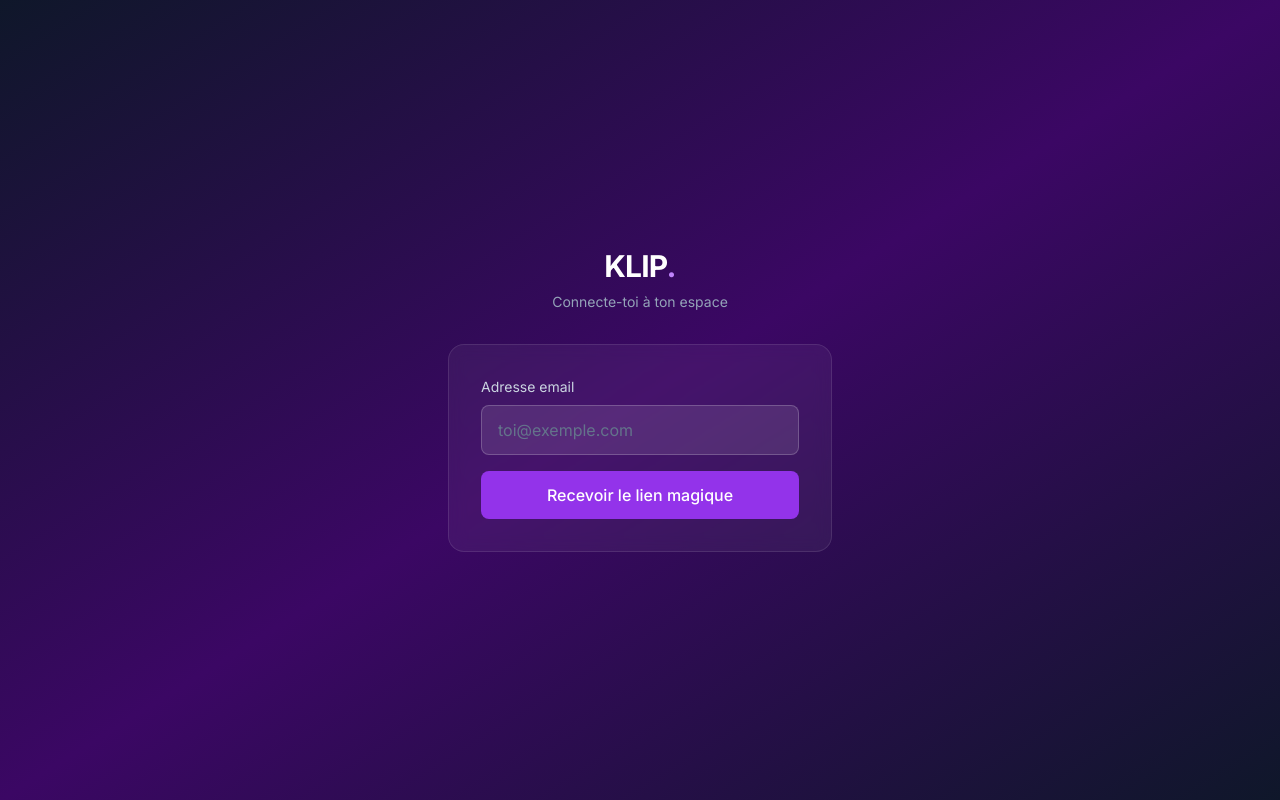
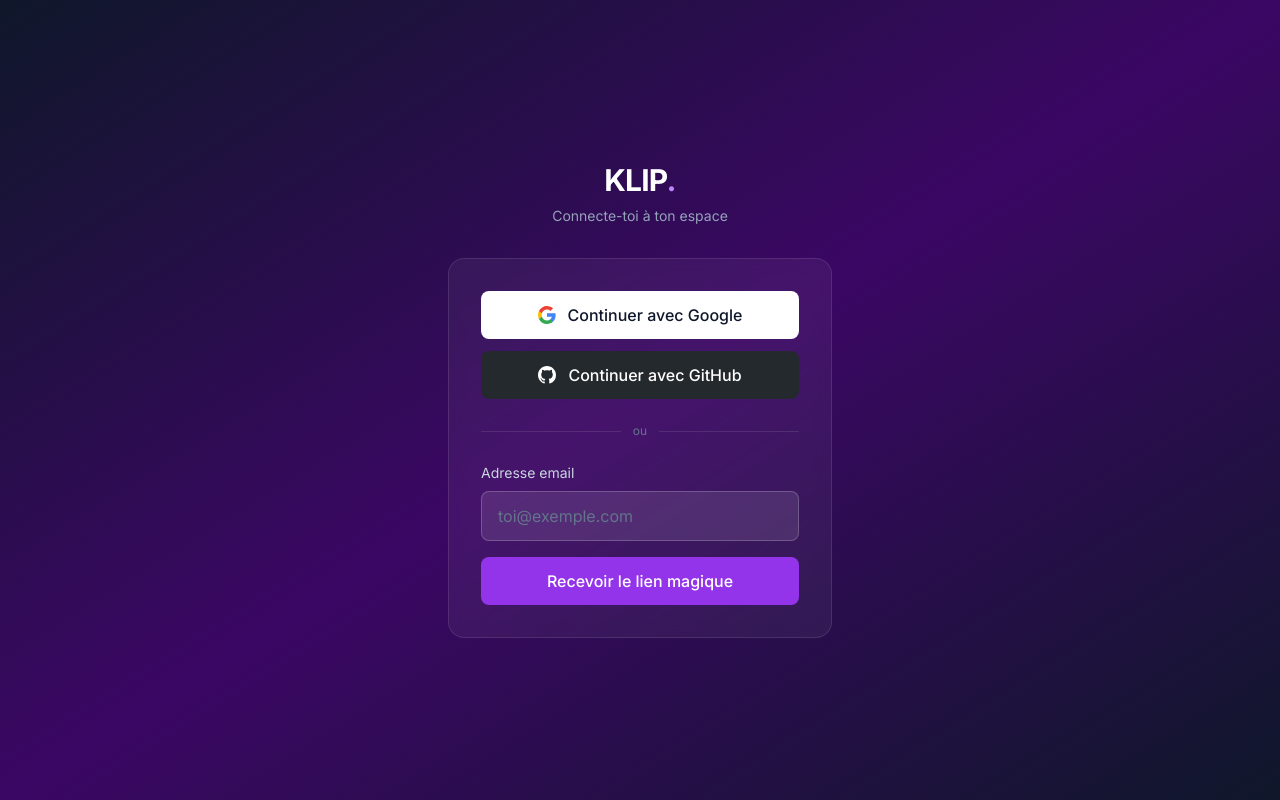
Before and after one commit to asinda/klip, a Next.js app: page /login in a window 1280 px wide. Built offline with nearby package versions, Linux system fonts and the light colour scheme; no server answers.

Commit message:
feat(auth): add Google/GitHub sign-in options, add public README
Adds Google and GitHub OAuth buttons to the login page alongside the
existing magic-link form, reusing the same /api/auth/callback route.
Also ignores local Claude Code state and documents the project for
public visibility on GitHub.

```diff
--- a/app/login/page.tsx
+++ b/app/login/page.tsx
@@ -8,6 +8,7 @@ export default function LoginPage() {
   const [email, setEmail] = useState('')
   const [loading, setLoading] = useState(false)
   const [sent, setSent] = useState(false)
+  const [oauthLoading, setOauthLoading] = useState<'google' | 'github' | null>(null)
   const supabase = createClient()
 
   async function handleSubmit(e: React.FormEvent) {
@@ -24,6 +25,20 @@ export default function LoginPage() {
       toast.error(error.message)
     } else {
       setSent(true)
+    }
+  }
+
+  async function handleOAuth(provider: 'google' | 'github') {
+    setOauthLoading(provider)
+    const { error } = await supabase.auth.signInWithOAuth({
+      provider,
+      options: {
+        redirectTo: `${location.origin}/api/auth/callback`,
+      },
+    })
+    if (error) {
+      toast.error(error.message)
+      setOauthLoading(null)
     }
   }
 
@@ -54,7 +69,35 @@ export default function LoginPage() {
               </button>
             </div>
           ) : (
-            <form onSubmit={handleSubmit} className="space-y-4">
+            <>
+              <div className="space-y-3">
+                <button
+                  type="button"
+                  onClick={() => handleOAuth('google')}
+                  disabled={oauthLoading !== null}
+                  className="w-full flex items-center justify-center gap-3 bg-white hover:bg-slate-100 disabled:opacity-60 transition-colors py-3 rounded-lg text-slate-900 font-medium"
+                >
+                  <GoogleIcon />
+                  {oauthLoading === 'google' ? 'Redirection...' : 'Continuer avec Google'}
+                </button>
+                <button
+                  type="button"
+                  onClick={() => handleOAuth('github')}
+                  disabled={oauthLoading !== null}
+                  className="w-full flex items-center justify-center gap-3 bg-[#24292e] hover:bg-[#1a1e22] disabled:opacity-60 transition-colors py-3 rounded-lg text-white font-medium"
+                >
+                  <GitHubIcon />
+                  {oauthLoading === 'github' ? 'Redirection...' : 'Continuer avec GitHub'}
+                </button>
+              </div>
+
+              <div className="flex items-center gap-3 my-6">
+                <div className="h-px flex-1 bg-white/10" />
+                <span className="text-xs text-slate-500">ou</span>
+                <div className="h-px flex-1 bg-white/10" />
+              </div>
+
+              <form onSubmit={handleSubmit} className="space-y-4">
               <div>
                 <label htmlFor="email" className="block text-sm text-slate-300 mb-2">
                   Adresse email
@@ -76,10 +119,42 @@ export default function LoginPage() {
               >
                 {loading ? 'Envoi...' : 'Recevoir le lien magique'}
               </button>
-            </form>
+              </form>
+            </>
           )}
         </div>
       </div>
     </div>
   )
 }
+
+function GoogleIcon() {
+  return (
+    <svg width="18" height="18" viewBox="0 0 24 24">
+      <path
+        fill="#4285F4"
+        d="M23.52 12.27c0-.85-.08-1.67-.22-2.45H12v4.64h6.47a5.53 5.53 0 0 1-2.4 3.63v3h3.88c2.27-2.09 3.57-5.17 3.57-8.82z"
+      />
+      <path
+        fill="#34A853"
+        d="M12 24c3.24 0 5.96-1.07 7.95-2.91l-3.88-3c-1.08.72-2.45 1.15-4.07 1.15-3.13 0-5.78-2.11-6.73-4.96H1.27v3.11A11.998 11.998 0 0 0 12 24z"
+      />
+      <path
+        fill="#FBBC05"
+        d="M5.27 14.28A7.2 7.2 0 0 1 4.89 12c0-.79.14-1.56.38-2.28V6.61H1.27A11.998 11.998 0 0 0 0 12c0 1.94.46 3.77 1.27 5.39l4-3.11z"
+      />
+      <path
+        fill="#EA4335"
+        d="M12 4.76c1.77 0 3.35.61 4.6 1.8l3.44-3.44C17.95 1.19 15.23 0 12 0 7.31 0 3.26 2.69 1.27 6.61l4 3.11C6.22 6.87 8.87 4.76 12 4.76z"
+      />
+    </svg>
+  )
+}
+
+function GitHubIcon() {
+  return (
+    <svg width="18" height="18" viewBox="0 0 24 24" fill="currentColor">
+      <path d="M12 0C5.37 0 0 5.37 0 12c0 5.31 3.435 9.795 8.205 11.385.6.105.825-.255.825-.57 0-.285-.015-1.23-.015-2.235-3.015.555-3.795-.735-4.035-1.41-.135-.345-.72-1.41-1.23-1.695-.42-.225-1.02-.78-.015-.795.945-.015 1.62.87 1.845 1.23 1.08 1.815 2.805 1.305 3.495.99.105-.78.42-1.305.765-1.605-2.67-.3-5.46-1.335-5.46-5.925 0-1.305.465-2.385 1.23-3.225-.12-.3-.54-1.53.12-3.18 0 0 1.005-.315 3.3 1.23.96-.27 1.98-.405 3-.405s2.04.135 3 .405c2.295-1.56 3.3-1.23 3.3-1.23.66 1.65.24 2.88.12 3.18.765.84 1.23 1.905 1.23 3.225 0 4.605-2.805 5.625-5.475 5.925.435.375.81 1.095.81 2.22 0 1.605-.015 2.895-.015 3.3 0 .315.225.69.825.57A12.02 12.02 0 0 0 24 12c0-6.63-5.37-12-12-12z" />
+    </svg>
+  )
+}
```
Also changed, not shown: 2 other files (tests, documents, lock files or other folders).
